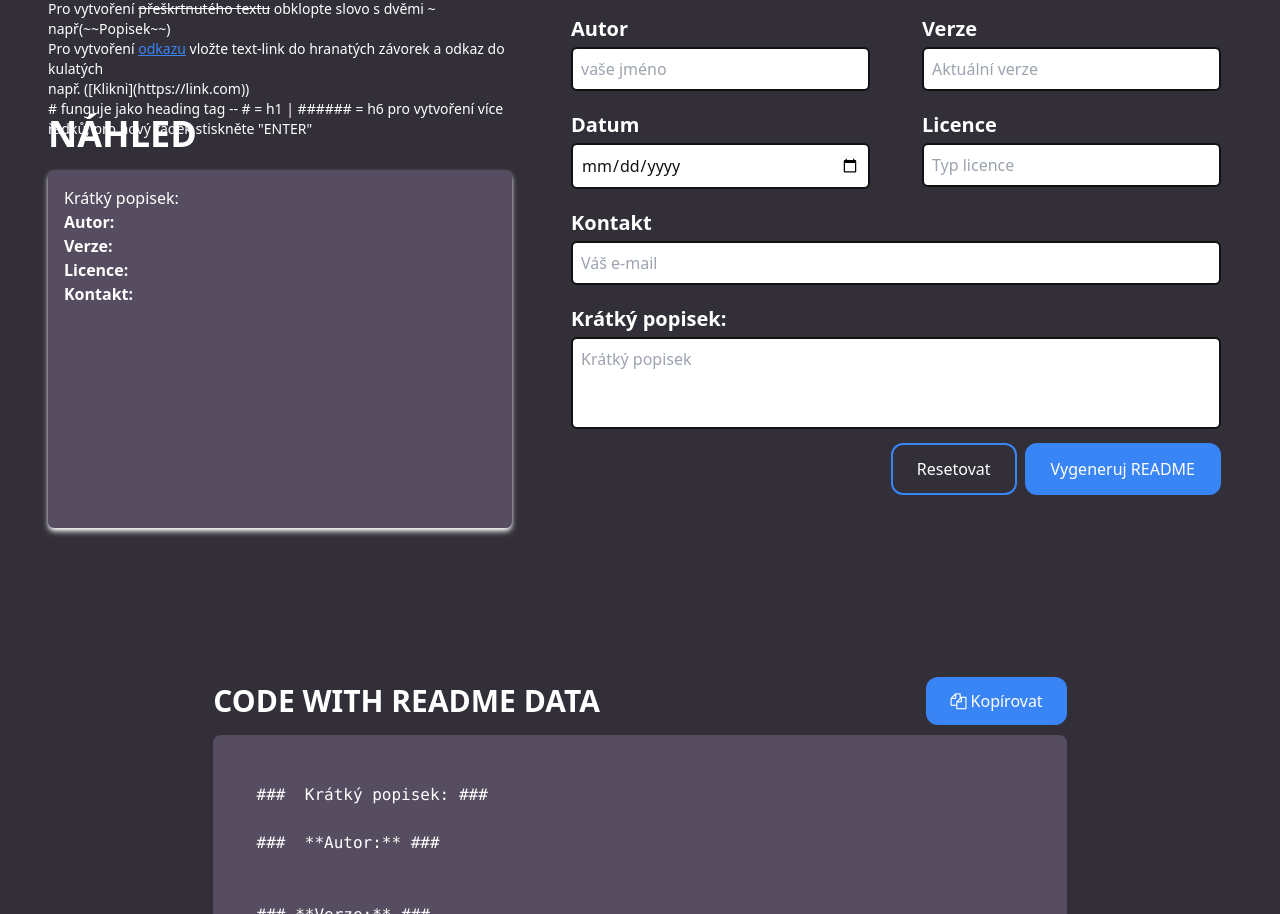
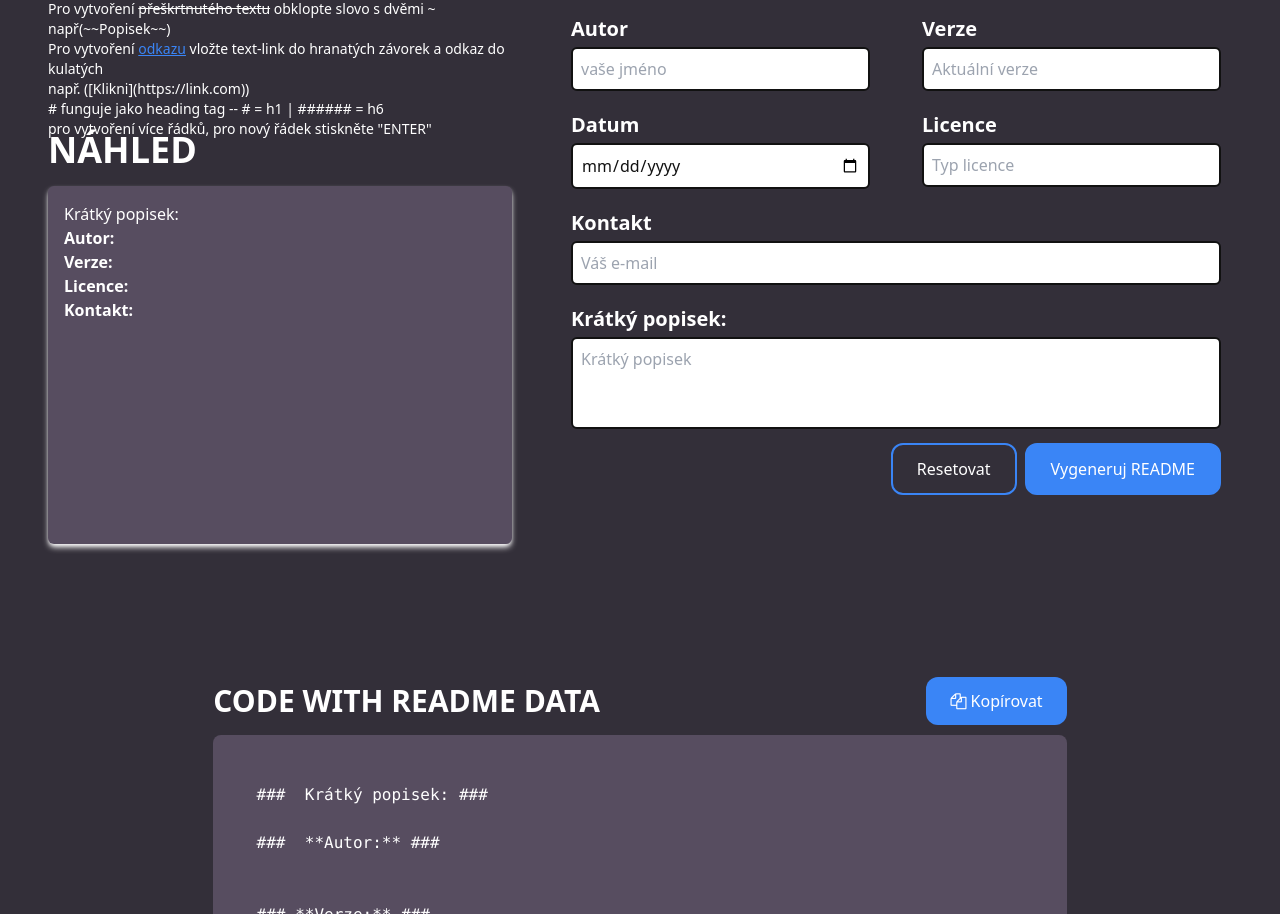
Before and after one commit to OndrejLosensky/generate-readme, a React (Create React App) app: page / in a window 1280 px wide. Shown: the part 933-1847 px from the top of the page. Built offline with nearby package versions, Linux system fonts and the light colour scheme; the HTML template or start-up script is replaced by a standard one.

Commit message:
odřádkování

```diff
--- a/src/components/createReadme/CreateReadme.js
+++ b/src/components/createReadme/CreateReadme.js
@@ -147,12 +147,12 @@ ${newShortDescription}
                 Pro vytvoření <span className='line-through'> přeškrtnutého textu</span> obklopte slovo s dvěmi ~ např(~~Popisek~~) <br/>
                 Pro vytvoření <span className='text-buttonColor underline'> odkazu</span> vložte text-link do hranatých závorek a odkaz do kulatých <br/>
                 např. ([Klikni](https://link.com)) <br/>
-                # funguje jako heading tag --  # = h1 | ###### = h6
+                # funguje jako heading tag --  # = h1 | ###### = h6 <br/>
                 pro vytvoření více řádků, pro nový řádek stiskněte "ENTER"
               </p>
             </div>
             <div className='h-2/3'>
-              <p className='font-semibold text-whiteText text-left uppercase text-4xl '>
+              <p className='pt-4 font-semibold text-whiteText text-left uppercase text-4xl '>
                 náhled
               </p>
               <div className='text-left text-whiteText  justify-center mt-4 h-[70%]
```
